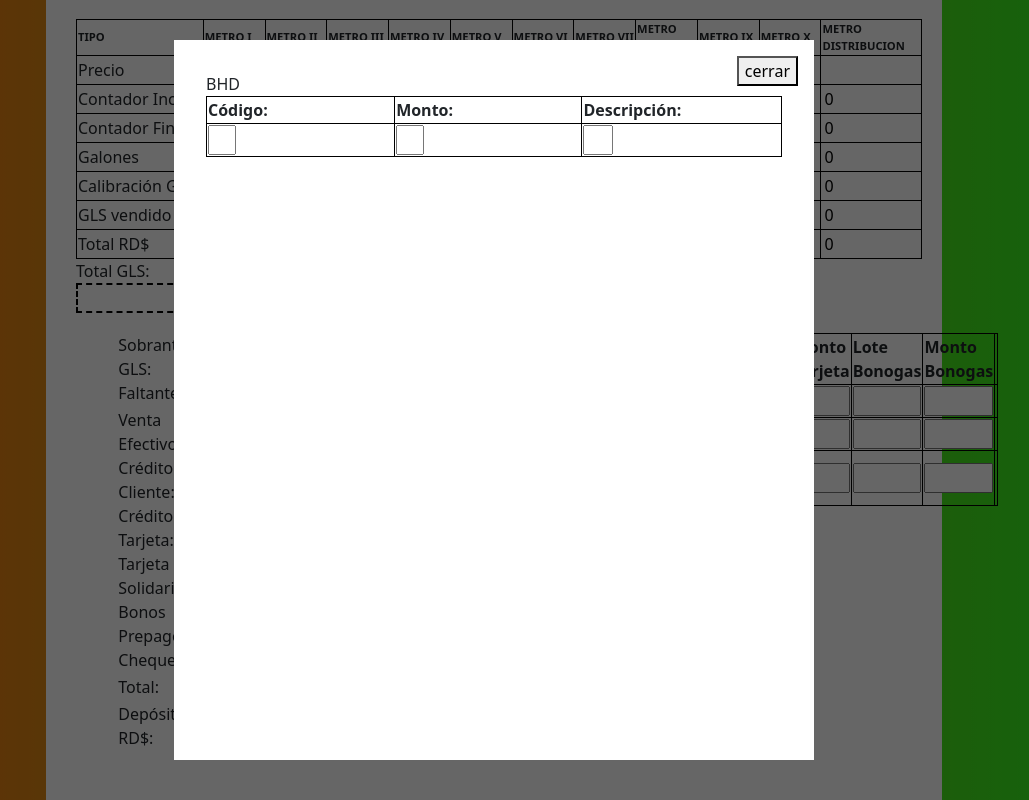
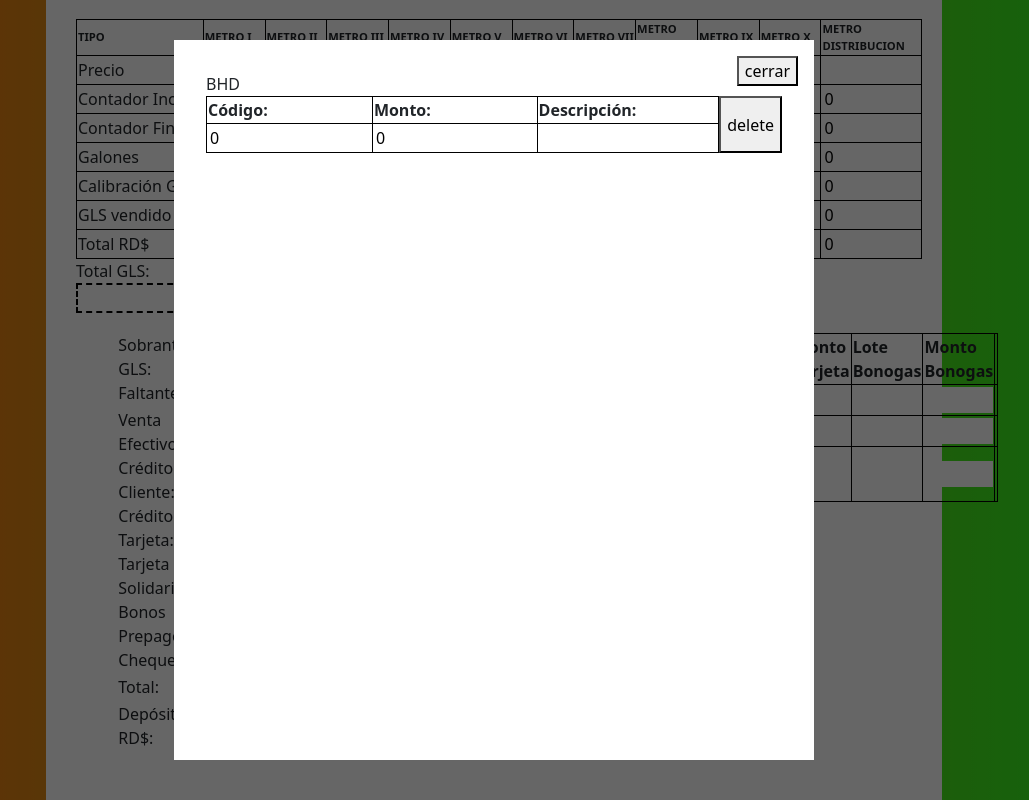
Before and after one commit to franklinben23/pagina-usuarios, a React (Create React App) app: page / in a window 1280 px wide. Both pictures are taken after a click on the button "BHD". Shown: the part 419-1219 px from the top of the page, without its empty margins (146-1175 px from the left). Built offline with nearby package versions, Linux system fonts and the light colour scheme.

Commit message:
añadir estilos depósitos y funcionalidad a campos

```diff
--- a/package.json
+++ b/package.json
@@ -12,6 +12,7 @@
     "multiselect-react-dropdown": "^2.0.25",
     "react": "^18.2.0",
     "react-dom": "^18.2.0",
+    "react-icons": "^4.4.0",
     "react-phone-input-2": "^2.15.1",
     "react-redux": "^8.0.2",
     "react-router-dom": "^6.3.0",
--- a/src/componentes/Depositos.js
+++ b/src/componentes/Depositos.js
@@ -1,8 +1,10 @@
 import React, { useState } from "react";
 import './estilos/Depositos.css';
+import { BsFillPlusSquareFill } from 'react-icons/bs';
 
 export const Depositos = (props) => {
     const { bancoName } = props;
+
     const [ trigger, setTrigger] = useState(false);
     const [inputFields, setInputFields] = useState([
         {
@@ -42,6 +44,38 @@ export const Depositos = (props) => {
         //     estado: true
         // }
     ]);
+
+    const addFields = () => {
+        const newField = {
+            id: 0,
+            codigo: 0,
+            monto: 0,
+            descripcion: '',
+            fk_envasadora: '',
+            fk_banco: '',
+            fk_usuario: '',
+            fecha: '',
+            hora: '',
+            estado: true
+        }
+
+        setInputFields(prev => [
+            ...prev, newField
+        ]);
+    };
+
+    const removeFields = (index) => {
+        let data = [...inputFields];
+        data.splice(index, 1)
+        setInputFields(data)
+    }
+
+    const handleFormChange = (index, event) => {
+        let data = [...inputFields];
+        data[index][event.target.name] = event.target.value;
+        setInputFields(data);
+     }
+
     return (
             <tr>
                 <button className="btn-td-btn w-100" onClick={()=> setTrigger(true)}> {bancoName}</button>
@@ -57,7 +91,7 @@ export const Depositos = (props) => {
                         <form className="depositos-form">
                             {inputFields.map((deposito, index) => {
                                 return (
-                                   <div key={deposito.codigo} className="popup-form-div">
+                                   <div key={deposito.id} className="popup-form-div d-flex">
 
                                     <table>
                                         <thead>
@@ -69,9 +103,9 @@ export const Depositos = (props) => {
                                         </thead>
                                         <tbody>
                                             <tr>
-                                                <td> <input name="codigo" className="deposito-input"/> </td>
-                                                <td> <input name="monto" className="deposito-input"/> </td>
-                                                <td> <input name="descripcion" className="deposito-input"/> </td>
+                                                <td> <input name="codigo" type="number" value={deposito.codigo} onChange={(event)=> handleFormChange(index, event)} className="deposito-input"/> </td>
+                                                <td> <input name="monto" type="number" value={deposito.monto} onChange={(event)=> handleFormChange(index, event)} className="deposito-input"/> </td>
+                                                <td> <input name="descripcion" type="text" value={deposito.descripcion} onChange={(event)=> handleFormChange(index, event)} className="deposito-input"/> </td>
                                             </tr>
                                         </tbody>
                                     </table>
@@ -79,11 +113,13 @@ export const Depositos = (props) => {
                                         {/* <input name="fk_envasadora" className="deposito-input" hidden value={fk_env}/>
                                         <input name="fk_banco" className="deposito-input" hidden value={fk_bank}/>
                                         <input name="fk_usuario" className="deposito-input" hidden value={fk_user}/> */}
+                                        <button type="button" onClick={()=>{removeFields(index)}}> delete</button>
                                    </div>
                                 )
                             })}
                         </form>
-                        <button className="close-btn" onClick={ () => setTrigger(false) }>cerrar</button>
+                        <button type="button" className="crear-field-btn" onClick={addFields}><BsFillPlusSquareFill size={30} color="#fff" /></button>
+                        <button type="button" className="close-btn" onClick={ () => setTrigger(false) }>cerrar</button>
                     </div>
                 </div> : ''}
                 </td>
--- a/src/componentes/estilos/Depositos.css
+++ b/src/componentes/estilos/Depositos.css
@@ -17,6 +17,7 @@
     width: 50%;
     height: 90%;
     background-color: white;
+    overflow: scroll ;
 }
 
 .popup-inner .close-btn {
@@ -25,6 +26,27 @@
     right: 16px;
 }
 
-.popup-form-div input {
-    width: 15%;
+.popup-inner .crear-field-btn {
+    position: fixed;
+    bottom: 40px;
+    left: 50%;
+    transform: translateX(-50%);
 }
+
+.td-cuadro-input {
+    border: none;
+}
+
+.deposito-input {
+    width: 100%;
+    border: none;
+}
+
+.popup-form-div {
+    padding-bottom: 20px;
+}
+
+.crear-field-btn {
+    border: none;
+    background: none;
+}
--- a/src/componentes/estilos/cuadre.css
+++ b/src/componentes/estilos/cuadre.css
@@ -77,7 +77,3 @@ table, tr, td, th {
 .td-cuadro-input {
     width: 100%
 }
-
-.tabla-cuadro {
-    width: 100%;
-}
```
Also changed, not shown: 1 other file (tests, documents, lock files or other folders).
